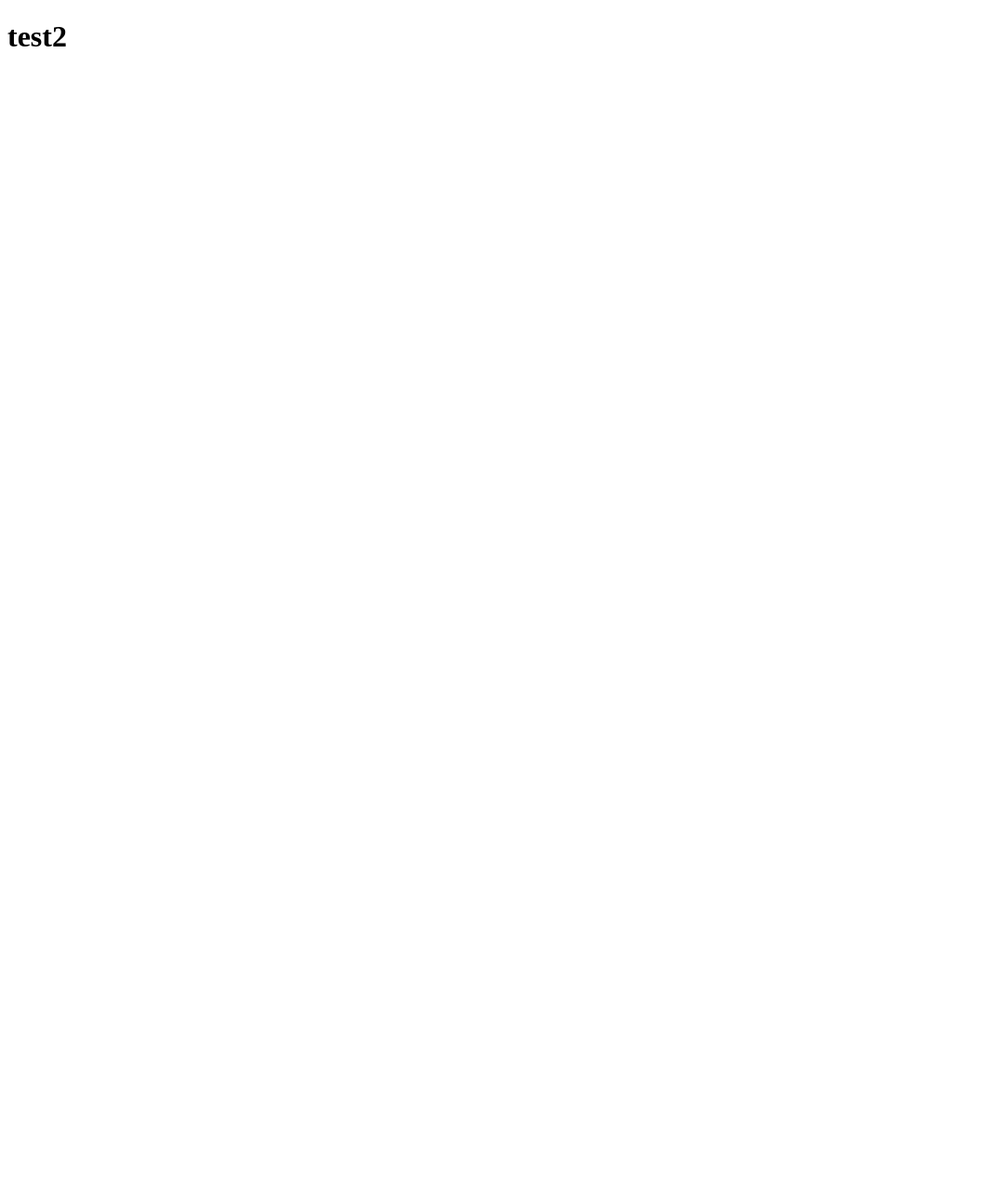
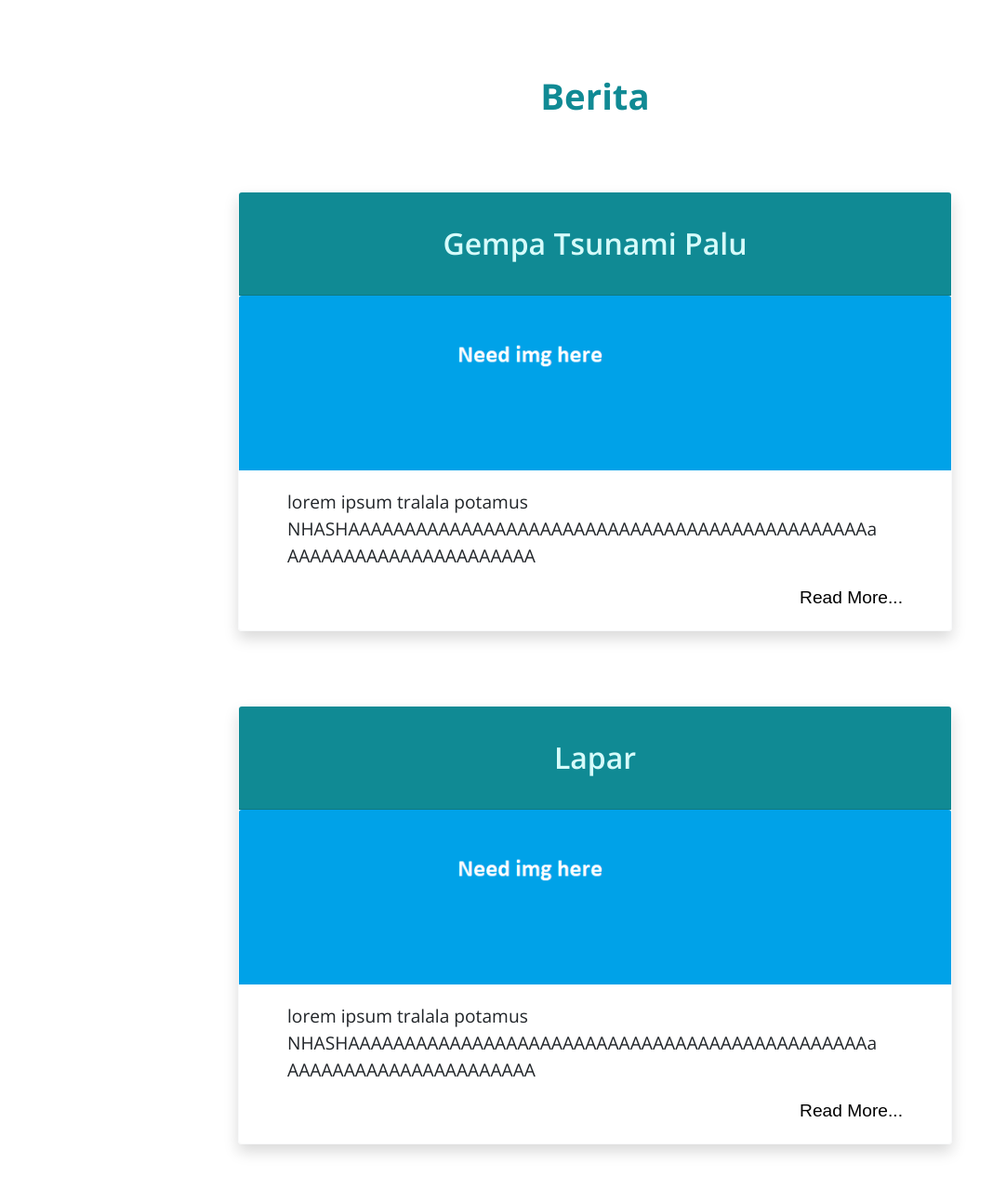
Before and after one commit to butterchoco/funding-web, a Django app: page /news/ in a window 1280 px wide. Before the commit the part shown is almost empty. Shown: the whole page at 93% size, without its empty margins (0-1082 px from the left). Before the commit the page ends 50 px from the top, so only its background shows below. Run offline with Django 3.2, Linux system fonts and the light colour scheme; some libraries are stand-ins or nearby versions.

Commit message:
berita contents on the berita page done, adding static folder needed for berita

```diff
--- a/BeritaApp/templates/news_index.html
+++ b/BeritaApp/templates/news_index.html
@@ -1,9 +1,95 @@
 <!DOCTYPE html>
+{% load static %}
 <html>
 <head>
-    <title></title>
+	<meta charset="UTF-8">
+	<title>Berita | Donasikan uangmu !</title>
+	<meta name="viewport" content="width=device-width, initial-scale=1 shrink-to-fit=no">
+	<link rel="stylesheet" href="https://stackpath.bootstrapcdn.com/bootstrap/4.1.3/css/bootstrap.min.css" integrity="sha384-MCw98/SFnGE8fJT3GXwEOngsV7Zt27NXFoaoApmYm81iuXoPkFOJwJ8ERdknLPMO" crossorigin="anonymous">
+	<link rel="stylesheet" href="https://maxcdn.bootstrapcdn.com/bootstrap/4.1.3/css/bootstrap.min.css">
+	<script src="https://ajax.googleapis.com/ajax/libs/jquery/3.3.1/jquery.min.js"></script>
+	<script src="https://cdnjs.cloudflare.com/ajax/libs/popper.js/1.14.3/umd/popper.min.js"></script>
+	<script src="https://maxcdn.bootstrapcdn.com/bootstrap/4.1.3/js/bootstrap.min.js"></script>
+	<style>
+		@import url('https://fonts.googleapis.com/css?family=Open+Sans:400,600,700');
+		body {
+			font-family: "Open Sans";
+		}
+		h1 {
+			font-family: "Open Sans";
+			font-size: 3vmax;
+			color: #108A94;
+			font-weight: 700;
+			margin-top : 10vh;
+			margin-bottom: 5vh;
+		}
+		h2 {
+			font-weight: 600;
+			font-size: 2.5vmax;
+			color: #D6FBFA;
+			margin-top: 3vh;
+		}
+		a {
+			font-family: "Arial";
+			font-weight: lighter;
+			font-size: 1.5vmax;
+			color: black;
+		}
+		p {
+			font-size: 1.5vmax;
+		}
+		.news-container {
+			margin-top: 10vh;
+			margin-bottom: 5vh;
+			max-width: 60vw;
+		}
+	</style>
 </head>
 <body>
-    <h1>test2</h1>
+	<div class="container">
+		<h1 class="text-center">Berita</h1>
+	</div>
+
+	<!--1 news content-->
+	<div class="container news-container align-middle shadow p-0 mb-5 bg-white rounded" style>
+		<div class="card border-light mb-3">
+			<div class="card-header" style="background-color:#108A94">
+				<h2 class="text-center">Gempa Tsunami Palu<h2>
+			</div>
+			<!--need img here-->
+			<img class="card-img-top" src="{% static 'berita/img/no-img.png' %}" alt="need img here">
+
+			<div class="card-body" style="margin-left:2.5vw; margin-right:2.5vw;">
+				<p>lorem ipsum tralala potamus NHASHAAAAAAAAAAAAAAAAAAAAAAAAAAAAAAAAAAAAAAAAAAAAAAa AAAAAAAAAAAAAAAAAAAAAA</p>
+				<div align="right">
+					<!--need target address here-->
+					<a href="#">Read More...</a>
+
+				</div>
+			</div>
+		</div>
+	</div>
+
+	<!--1 news content-->
+	<div class="container news-container align-middle shadow p-0 mb-5 bg-white rounded" style>
+		<div class="card border-light mb-3">
+			<div class="card-header" style="background-color:#108A94">
+				<h2 class="text-center">Lapar<h2>
+			</div>
+			<!--need img here-->
+			<img class="card-img-top" src="{% static 'berita/img/no-img.png' %}" alt="need img here">
+
+			<div class="card-body" style="margin-left:2.5vw; margin-right:2.5vw;">
+				<p>lorem ipsum tralala potamus NHASHAAAAAAAAAAAAAAAAAAAAAAAAAAAAAAAAAAAAAAAAAAAAAAa AAAAAAAAAAAAAAAAAAAAAA</p>
+				<div align="right">
+					<a href="#">Read More...</a>
+				</div>
+			</div>
+		</div>
+	</div>
+
+	<div>
+		<!--need footer here-->
+	</div>
 </body>
 </html>
--- a/TP_PPW/settings.py
+++ b/TP_PPW/settings.py
@@ -126,3 +126,6 @@ PROJECT_ROOT = os.path.dirname(os.path.abspath(__file__))
 STATIC_ROOT = os.path.join(PROJECT_ROOT, 'static')
 STATIC_URL = '/static/'
 STATICFILES_STORAGE = 'whitenoise.storage.CompressedManifestStaticFilesStorage'
+STATICFILES_DIRS = (
+    os.path.join(BASE_DIR, 'static'),
+)
```
Also changed, not shown: static/berita/img/no-img.png (added).
